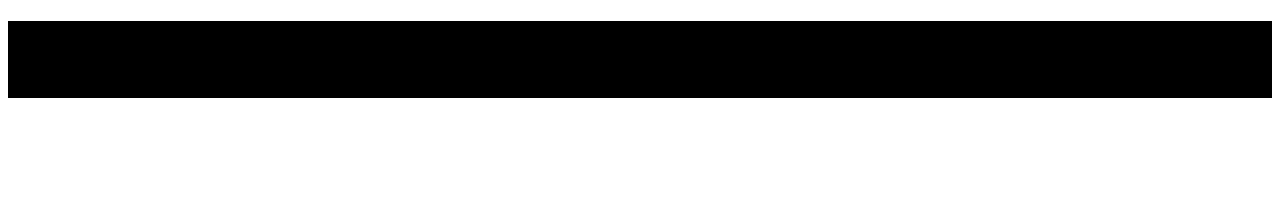
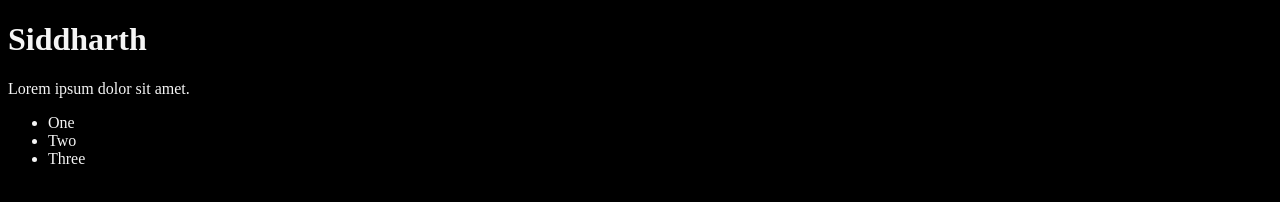
Before and after one commit to siddharth7866/DOM-Manipulation-Tutorial, a plain HTML site: page index.html in a window 1280 px wide. Drawn offline with Linux system fonts and the light colour scheme.

Commit message:
files and changes added

```diff
--- a/index.css
+++ b/index.css
@@ -1,3 +1,6 @@
+*{
+    color: whitesmoke;
+}
 .bg-black{
     background-color: black;
 }
--- a/index.html
+++ b/index.html
@@ -6,11 +6,16 @@
     <title>DOM Learning</title>
     <link rel="stylesheet" href="index.css">
 </head>
-<body>
-   <div class="bg-black">
-    <h1>DOM Manipulation Tutorial</h1>
+<body class="bg-black">
+   <div >
+    <h1 id="sid">DOM Manipulation Tutorial</h1>
     <p>Lorem ipsum dolor sit amet.</p>
    </div>
+   <ul>
+    <li>One</li>
+    <li>Two</li>
+    <li>Three</li>
+   </ul>
    <script src="index.js"></script>
 </body>
 </html>
--- a/index.js
+++ b/index.js
@@ -0,0 +1,3 @@
+let heading=document.getElementById("sid")
+heading.innerHTML="Siddharth"
+console.log(heading)
```
